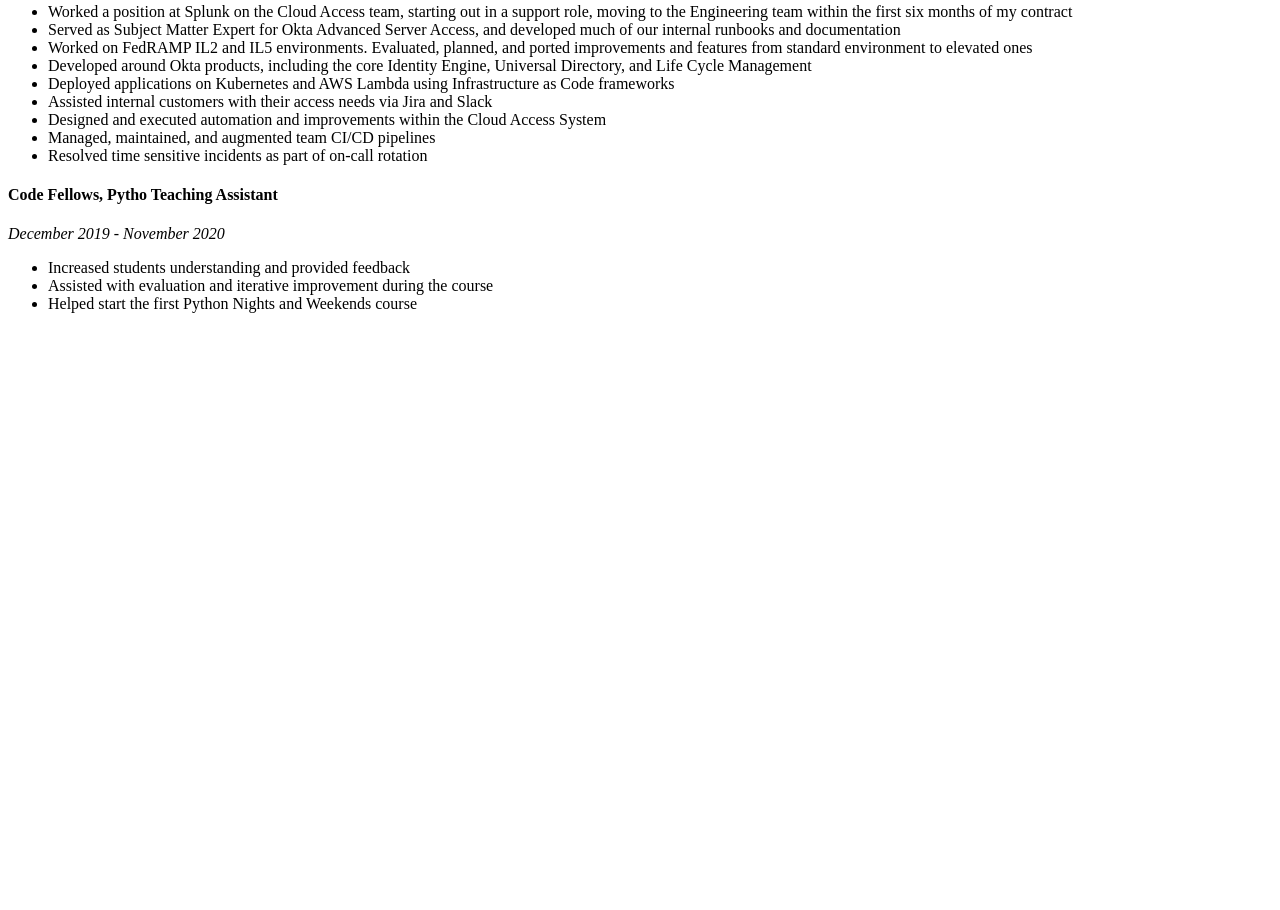
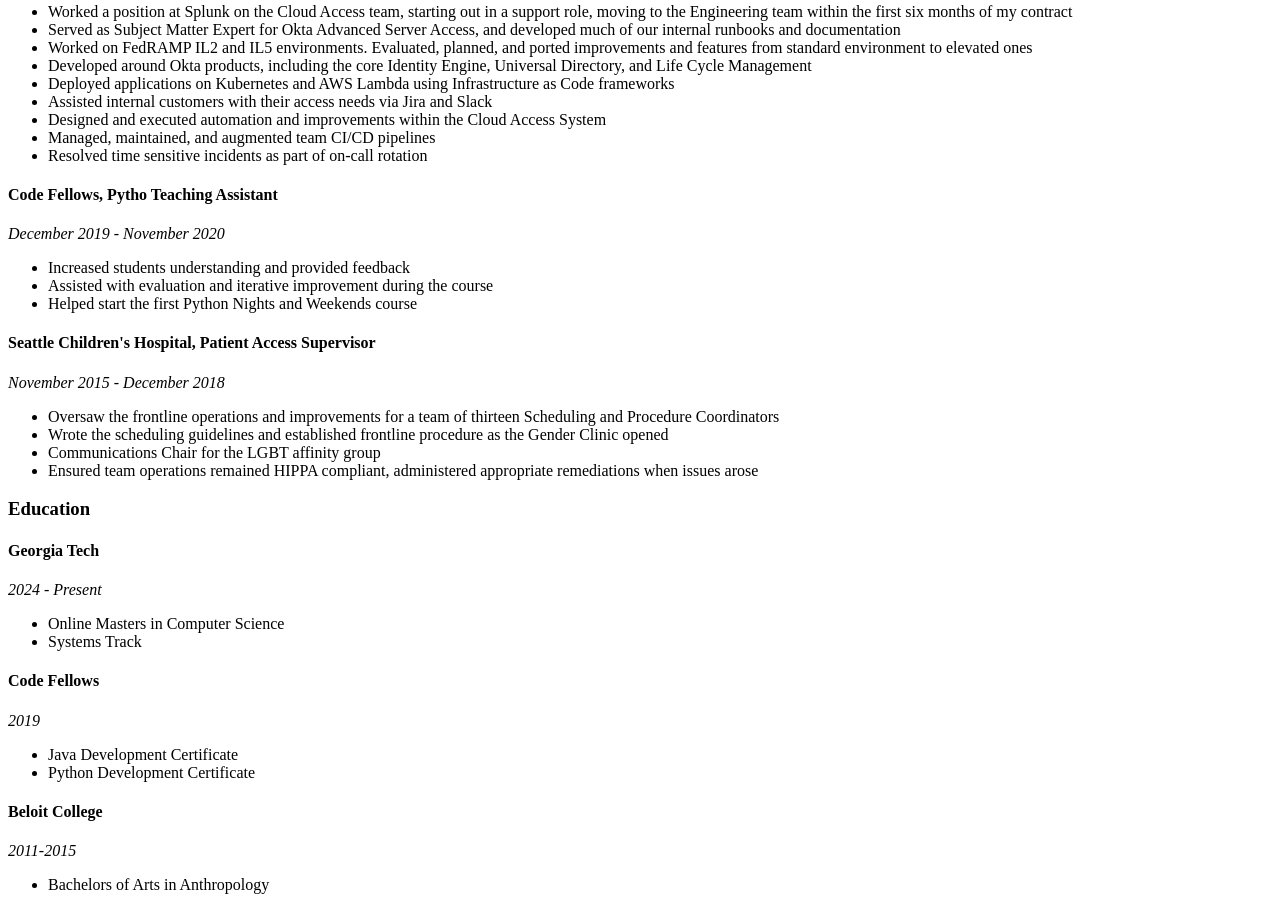
Before and after one commit to MerrybyPractice/merry-by-practice, a plain HTML site: page docs/index.html in a window 1280 px wide. Shown: the part 475-1385 px from the top of the page. Before the commit the page ends 804 px from the top, so only its background shows below. Drawn offline with Linux system fonts and the light colour scheme.

Commit message:
more index.html

```diff
--- a/docs/index.html
+++ b/docs/index.html
@@ -37,5 +37,32 @@
             <li>Assisted with evaluation and iterative improvement during the course</li>
             <li>Helped start the first Python Nights and Weekends course</li>
         </ul>
+        <h4> Seattle Children's Hospital, Patient Access Supervisor</h4>
+        <i> November 2015 - December 2018</i>
+        <ul>
+            <li>Oversaw the frontline operations and improvements for a team of thirteen Scheduling and Procedure Coordinators</li>
+            <li>Wrote the scheduling guidelines and established frontline procedure as the Gender Clinic opened</li>
+            <li>Communications Chair for the LGBT affinity group</li>
+            <li>Ensured team operations remained HIPPA compliant, administered appropriate remediations when issues arose</li>
+        </ul>
+        <h3> Education </h3>
+        <h4> Georgia Tech </h4>
+        <i> 2024 - Present</i>
+        <ul>
+            <li>Online Masters in Computer Science</li>
+            <li>Systems Track</li>
+        </ul>
+        <h4> Code Fellows</h4>
+        <i>2019</i>
+        <ul>
+            <li>Java Development Certificate</li>
+            <li>Python Development Certificate</li>
+        </ul>
+        <h4>Beloit College</h4>
+        <i>2011-2015</i>
+        <ul>
+            <li>Bachelors of Arts in Anthropology</li>
+        </ul>
+
     </body>
 </html>
```
